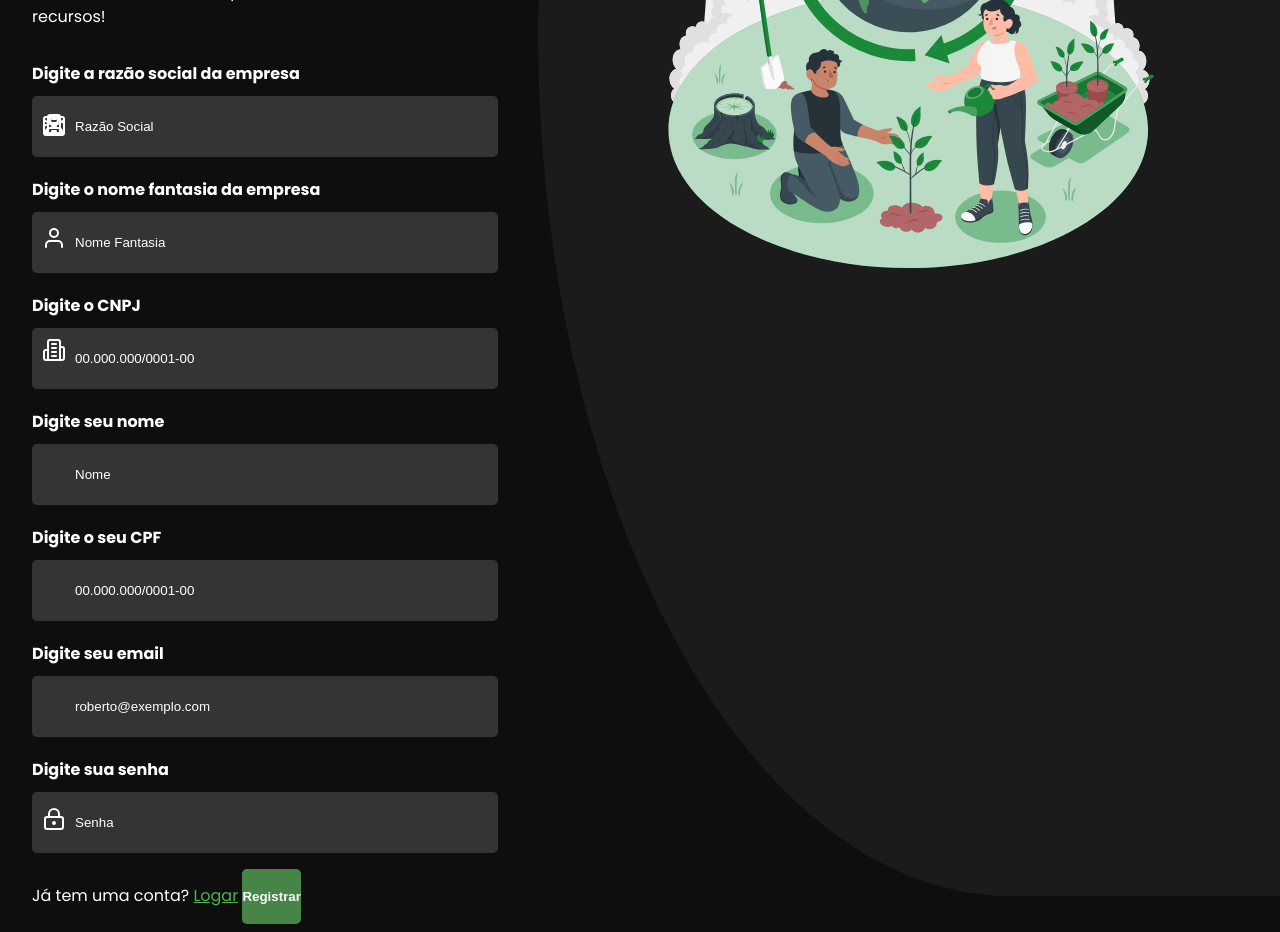
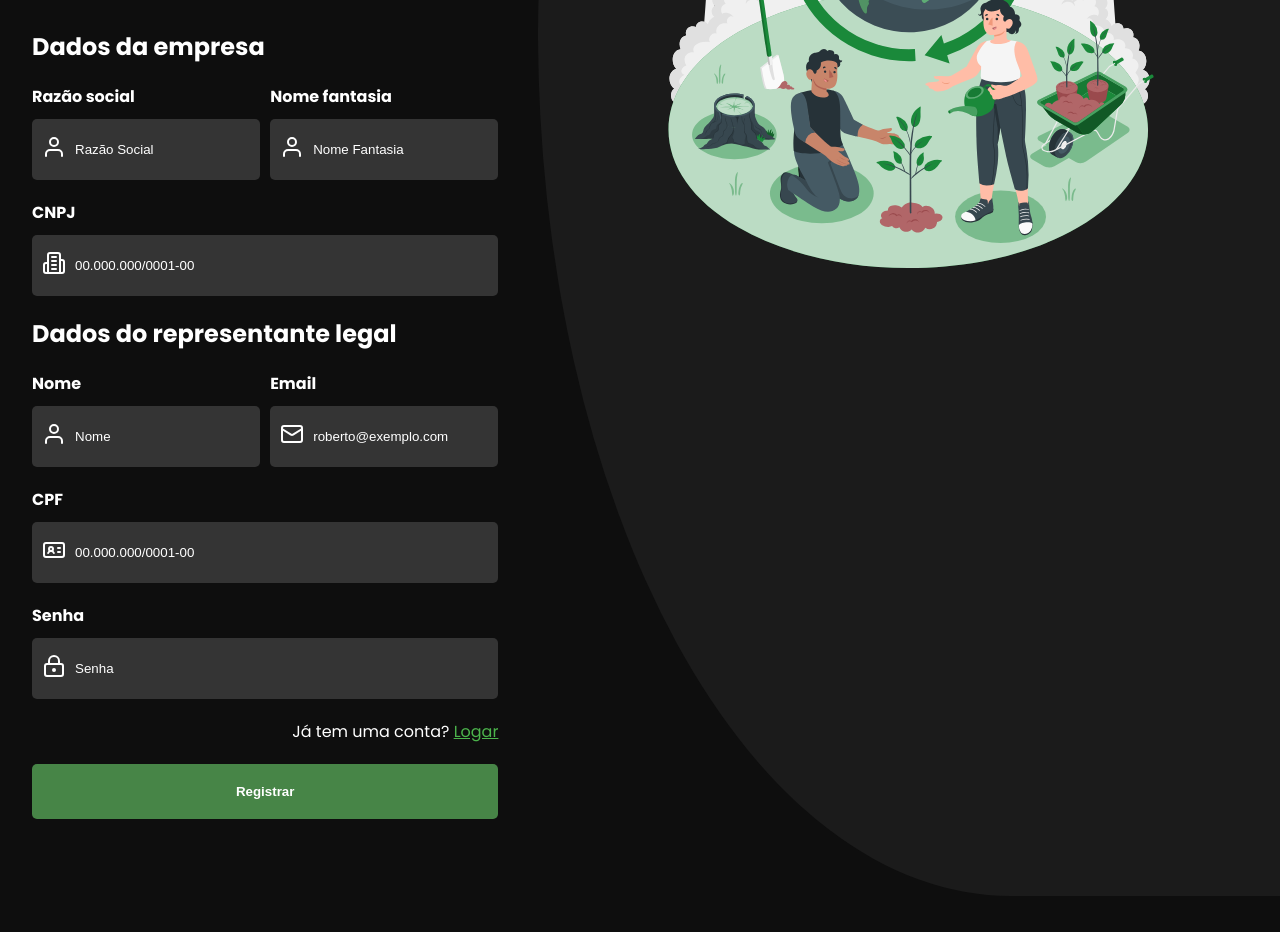
Before and after one commit to innovaX-gp7/website-institucional, a website: page public/login/cadastro.html in a window 1280 px wide. Shown: the part 314-1246 px from the top of the page. After the commit the page ends 1165 px from the top, so only its background shows below. Drawn offline with Linux system fonts and the light colour scheme.

Commit message:
Feito cadastro e login

```diff
--- a/public/login/cadastro.html
+++ b/public/login/cadastro.html
@@ -33,10 +33,13 @@
                 <p> Bem-vindo! Se cadastre para ter acesso aos nossos recursos! </p>
             </div>
 
+
             <div class="input-content">
+                <h2>Dados da empresa</h2>
 
-                <div>
-                    <p> Digite a razão social da empresa </p>
+                <div class="half-input">
+                    <div class="relative">
+                        <p> Razão social </p>
                         <input id="iptRazaoSocial" type="text" placeholder="Razão Social">
                         <svg xmlns="http://www.w3.org/2000/svg" width="24" height="24" viewBox="0 0 24 24" fill="none"
                             stroke="currentColor" stroke-width="2" stroke-linecap="round" stroke-linejoin="round"
@@ -45,8 +48,8 @@
                             <circle cx="12" cy="7" r="4" />
                         </svg>
                     </div>
-                <div>
-                    <p> Digite o nome fantasia da empresa </p>
+                    <div class="relative">
+                        <p> Nome fantasia </p>
                         <input id="iptNomeFantasia" type="text" placeholder="Nome Fantasia">
                         <svg xmlns="http://www.w3.org/2000/svg" width="24" height="24" viewBox="0 0 24 24" fill="none"
                             stroke="currentColor" stroke-width="2" stroke-linecap="round" stroke-linejoin="round"
@@ -55,8 +58,9 @@
                             <circle cx="12" cy="7" r="4" />
                         </svg>
                     </div>
-                <div>
-                    <p> Digite o CNPJ </p>
+                </div>
+                <div class="relative">
+                    <p> CNPJ </p>
                     <input id="iptCNPJ" type="text" placeholder="00.000.000/0001-00"> <!--oninput="formatCNPJ(this)"-->
                     <svg xmlns="http://www.w3.org/2000/svg" width="24" height="24" viewBox="0 0 24 24" fill="none"
                         stroke="currentColor" stroke-width="2" stroke-linecap="round" stroke-linejoin="round"
@@ -71,8 +75,11 @@
                     </svg>
                 </div>
 
-                <div>
-                    <p> Digite seu nome </p>
+                <h2>Dados do representante legal</h2>
+
+                <div class="half-input">
+                    <div class="relative">
+                        <p> Nome </p>
                         <input id="iptNome" type="text" placeholder="Nome">
                         <svg xmlns="http://www.w3.org/2000/svg" width="24" height="24" viewBox="0 0 24 24" fill="none"
                             stroke="currentColor" stroke-width="2" stroke-linecap="round" stroke-linejoin="round"
@@ -81,24 +88,8 @@
                             <circle cx="12" cy="7" r="4" />
                         </svg>
                     </div>
-                <div>
-                    <p> Digite o seu CPF </p>
-                    <input id="iptCPF" type="text" placeholder="00.000.000/0001-00"> <!--oninput="formatCNPJ(this)"-->
-                    <svg xmlns="http://www.w3.org/2000/svg" width="24" height="24" viewBox="0 0 24 24" fill="none"
-                        stroke="currentColor" stroke-width="2" stroke-linecap="round" stroke-linejoin="round"
-                        class="lucide lucide-building-2">
-                        <path d="M6 22V4a2 2 0 0 1 2-2h8a2 2 0 0 1 2 2v18Z" />
-                        <path d="M6 12H4a2 2 0 0 0-2 2v6a2 2 0 0 0 2 2h2" />
-                        <path d="M18 9h2a2 2 0 0 1 2 2v9a2 2 0 0 1-2 2h-2" />
-                        <path d="M10 6h4" />
-                        <path d="M10 10h4" />
-                        <path d="M10 14h4" />
-                        <path d="M10 18h4" />
-                    </svg>
-                </div>
-
-                <div>
-                    <p> Digite seu email </p>
+                    <div class="relative">
+                        <p> Email </p>
                         <input id="iptEmail" type="email" placeholder="roberto@exemplo.com">
                         <svg xmlns="http://www.w3.org/2000/svg" width="24" height="24" viewBox="0 0 24 24" fill="none"
                             stroke="currentColor" stroke-width="2" stroke-linecap="round" stroke-linejoin="round"
@@ -107,16 +98,19 @@
                             <path d="m22 7-8.97 5.7a1.94 1.94 0 0 1-2.06 0L2 7" />
                         </svg>
                     </div>
+                </div>
 
-                <div>
-
-                <div style="position: relative; margin-bottom: 1rem;">
-                    <p>Digite sua senha</p>
-                    <input id="iptPasswd" type="password" placeholder="Senha" style="padding-right: 30px;">
+                <div class="relative">
+                    <p> CPF </p>
+                    <input id="iptCPF" type="text" placeholder="00.000.000/0001-00"> <!--oninput="formatCNPJ(this)"-->
+                    <svg xmlns="http://www.w3.org/2000/svg" width="24" height="24" viewBox="0 0 24 24" fill="none" stroke="currentColor" stroke-width="2" stroke-linecap="round" stroke-linejoin="round" class="lucide lucide-id-card"><path d="M16 10h2"/><path d="M16 14h2"/><path d="M6.17 15a3 3 0 0 1 5.66 0"/><circle cx="9" cy="11" r="2"/><rect x="2" y="5" width="20" height="14" rx="2"/></svg>
+                </div>
+                <div class="relative">
+                    <p> Senha</p>
+                    <input id="iptPasswd" type="password" placeholder="Senha">
                     <svg xmlns="http://www.w3.org/2000/svg" width="24" height="24" viewBox="0 0 24 24" fill="none"
                         stroke="currentColor" stroke-width="2" stroke-linecap="round" stroke-linejoin="round"
-                        class="lucide lucide-lock-keyhole"
-                        style="position: absolute; right: 10px; top: 65%; transform: translateY(-50%);">
+                        class="lucide lucide-lock-keyhole">
                         <circle cx="12" cy="16" r="1" />
                         <rect x="3" y="10" width="18" height="12" rx="2" />
                         <path d="M7 10V7a5 5 0 0 1 10 0v3" />
@@ -129,7 +123,6 @@
                 <button onclick="validar()" value="Registrar" id="btnSubmit" type="button">Registrar</button>
 
 
-            </div>
         </form>
 
         <aside>
@@ -302,37 +295,6 @@
                 btnSubmit.disabled = true
                 warning.innerText = ""
 
-          /*      fetch("/empresas/cadastrar", {
-                    method: "POST",
-                    headers: { "Content-Type": "application/json" },
-                    body: JSON.stringify({
-                        razaoSocialServer: razaoSocial.value,
-                        cnpjServer: cnpj.value,
-                        nomeFantasiaServer: nomeFantasia.value
-                    })
-                }).then(response => {
-                    console.log("Insert Response: ")
-                    console.log(response)
-                    if (response.ok) {
-                        warning.innerText = ""
-                        passwd.classList.remove("input-warning")
-                        email.classList.remove("input-warning")
-                        cnpj.classList.remove("input-warning")
-                        razaoSocial.classList.remove("input-warning")
-                        nome.classList.remove("input-warning")
-                        cpf.classList.add("input-warning")
-
-                        btnSubmit.innerText = "Redirecionando"
-                        btnSubmit.style.background = "green"
-                        setTimeout(() => window.location = "./login.html", 3000)
-                    }
-                }).catch(error => {
-                    btnSubmit.disabled = false
-                    console.log("Erro na Inserção: " + error)
-                })
-            } */
-
-
             fetch("/usuario/cadastrar", {
                 method: "POST",
                 headers: { "Content-Type": "application/json" },
@@ -343,7 +305,7 @@
                         nomeServer: nome.value,
                         cpfServer: cpf.value,
                         emailServer: email.value,
-                        senhaServer: cpf.value,
+                        senhaServer: passwd.value,
 
                 })
             }).then(response => {
@@ -358,8 +320,6 @@
                     nomeFantasia.classList.remove("input-warning")
                     nome.classList.remove("input-warning")
                     cpf.classList.remove("input-warning")
-
-
 
 
                     btnSubmit.innerText = "Redirecionando"
--- a/public/login/style.css
+++ b/public/login/style.css
@@ -11,13 +11,13 @@ body {
     font-family: "Poppins", sans-serif;
 }
 
-header {
-    margin-bottom: 3rem;
-}
-
 header img {
     max-width: 150px;
     width: 100%;
+}
+
+.relative {
+    position: relative;
 }
 
 form {
@@ -52,8 +52,11 @@ form {
     font-weight: 700;
 }
 
+form input {
+    width: 100%;
+}
+
 .input-content div input {
-    width: 100%;
     border: 3px solid transparent;
     padding: 20px 40px;
     border-radius: 5px;
@@ -66,25 +69,23 @@ form {
     color: white;
 }
 
-form .input-content div:nth-child(2) svg {
-    position: absolute;
-    top: 165px;
-    left: 10px;
+
+form .half-input {
+    display: flex;
+    gap: 10px;
 }
 
-form .input-content div:nth-child(3) svg {
-    position: absolute;
-    top: 277px;
-    left: 10px;
+form .half-input div {
+    flex: 1;
 }
 
 form svg {
     position: absolute;
-    top: 52px;
     left: 10px;
+    bottom: 21px;
 }
 
-form a{
+form a {
     text-align: right;
     color: white;
     text-decoration: none;
@@ -135,10 +136,6 @@ aside {
         justify-items: center;
     }
 
-    header {
-        margin-bottom: 2rem;
-    }
-
     aside {
         display: flex;
         justify-content: center;
--- a/src/models/usuarioModel.js
+++ b/src/models/usuarioModel.js
@@ -4,7 +4,7 @@ var empresaModel = require("./empresaModel")
 
 function autenticar(email, senha) {
     var instrucaoSql = `
-        SELECT id, nome, cpf, email, senha FROM usuario WHERE email = '${email}' AND senha = 'md5(${senha})';
+        SELECT id, nome, cpf, email, senha FROM usuario WHERE email = '${email}' AND senha = '${senha}';
     `;
     console.log("Executando a instrução SQL: \n" + instrucaoSql);
     return database.executar(instrucaoSql);
```
Also changed, not shown: public/dashboard/dashboard.html (+2 -2 lines), public/login/login.html (+36 -71 lines), src/controllers/usuarioController.js (+3 -5 lines). Lines whose indentation alone changed are shown as unchanged.
